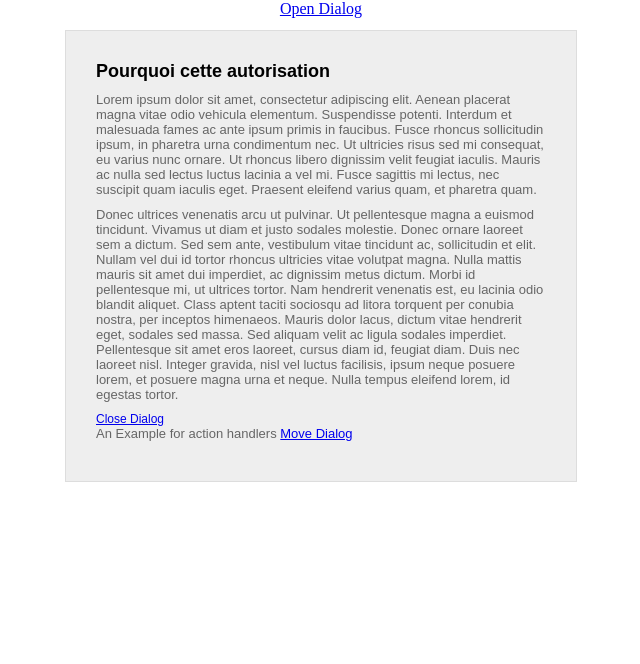
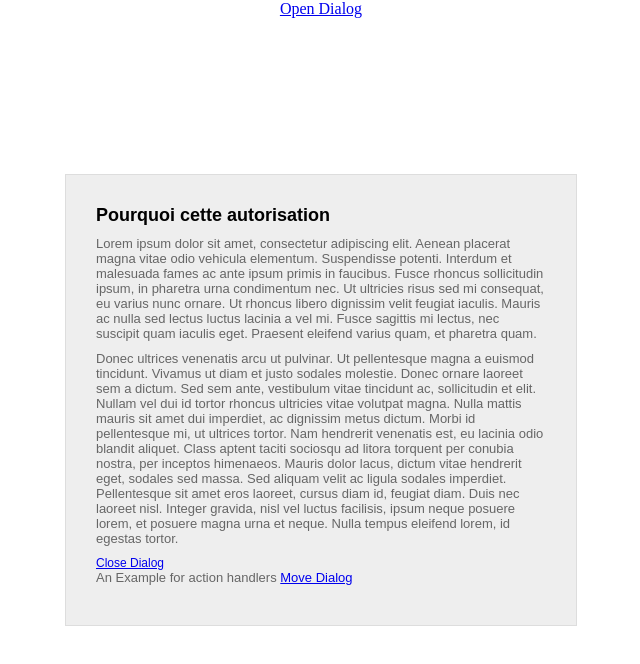
Before and after one commit to moorthy-g/kdialog, a website: page index.html in a window 1280 px wide. Both pictures are taken after a click on the link "Open Dialog". Shown: the whole page, without its empty margins (319-959 px from the left). Drawn offline with Linux system fonts and the light colour scheme.

Commit message:
change the dialog wrapper mandatory. so, its not plugin option anymore. And also add 'wrapperClass' plugin option

```diff
--- a/index.html
+++ b/index.html
@@ -10,8 +10,6 @@
 		$(document).ready(function(){
 
 			kDialog = $("#kdialog").kdialog({
-				wrapper: true,
-				position: ["center",30],
 				actionHandlers: {
 					"move" : function(){
 						$(this.element).css("marginLeft", "+=100");
--- a/js/kdialog.js
+++ b/js/kdialog.js
@@ -9,7 +9,7 @@
 			css: true,
 			modal: false,
 			actionHandlers: {},
-			wrapper: false,
+			wrapperClass: null,
 			position: ["center","center"], //null/integer
 			beforeOpen: function(){},
 			beforeClose: function(){},
@@ -25,7 +25,7 @@
 		this.init();
 	};
 
-	KDialog.prototype = function() { //anonymous scope, builts objects prototype
+	KDialog.prototype = function() { //anonymous scope, builds objects prototype
 
 		//static variables
 		var _busy = false, _animationPrefixed, _transitionPrefixed,	_animationEndEvent, _overlay;
@@ -61,12 +61,7 @@
 
 		var _close = function() {
 
-			//if the object has wrapper, close wrapper
-			if(this.settings.wrapper)
-				this.$wrapper.hide();
-			else
-				$(this.element).hide();
-
+			this.$wrapper.hide();
 			_busy = false;
 			this.isOpen = false;
 
@@ -99,17 +94,13 @@
 				_overlay.insertBefore($dialog);
 			}
 
-			 if(_self.settings.wrapper && !_self.$wrapper) {
-			 	//create a wrapper. if the wrapper value is string, add it as a class for wrapper
-			 	_self.$wrapper = $("<div class='kwrapper"+(typeof _self.settings.wrapper=="string"?" "+_self.settings.wrapper:"")+"'></div>");
-			 	_self.$wrapper.hide();
-			 	$dialog.wrap(_self.$wrapper).show();
-			 	_self.$wrapper = $dialog.parent();
-			 }
+		 	//create a dialog wrapper. add if any wrapper class
+		 	$dialog.wrap("<div class='kwrapper"+(_self.settings.wrapperClass?" "+_self.settings.wrapperClass:"")+"'></div>");
+		 	_self.$wrapper = $dialog.parent();
 
 			/* tap any element that has [data-action=*], it performs the correspondent action handler
 			defined in plugin settings*/
-			$dialog.on("touchstart click", "[data-action]", function(e){
+			_self.$wrapper.on("touchstart click", "[data-action]", function(e){
 				e.preventDefault();
 				var action = this.getAttribute("data-action");
 				if(action === "close") { //default close action handler
@@ -134,12 +125,7 @@
 			_busy = true; //make the object busy
 			_self.isOpen = true;
 			_self.settings.beforeOpen(); //callback
-
-			//if the object has wrapper, show wrapper
-			if(_self.settings.wrapper)
-				_self.$wrapper.show();
-			else
-				$dialog.show();
+			_self.$wrapper.show();
 
 			//set position
 			if(_self.settings.position)
--- a/style/kdialog.css
+++ b/style/kdialog.css
@@ -1,6 +1,16 @@
 * {
 	margin: 0;
 	padding: 0;
+}
+.kwrapper {
+	position: absolute;
+	top: 0;
+	left: 0;
+	z-index: 1000;
+	perspective: 500px;
+	-moz-perspective: 500px;
+	-webkit-perspective: 500px;
+	display: none;
 }
 .kdialog {
 	background: #eee;
@@ -8,9 +18,6 @@
 	font: 12px sans-serif;
 	width: 450px;
 	padding: 30px;
-	position: absolute;
-	z-index: 1000;
-	display: none;
 }
 .kdialog h1 {
 	font-size: 18px;;
@@ -20,20 +27,6 @@
 	font-size: 13px;
 	color: #666;
 	margin-bottom: 10px;
-}
-.kwrapper {
-	position: absolute;
-	top: 0;
-	left: 0;
-	z-index: 1000;
-	perspective: 500px;
-	-moz-perspective: 500px;
-	-webkit-perspective: 500px;
-}
-.kwrapper .kdialog {
-	display: block;
-	position: relative;
-	z-index: auto;
 }
 .koverlay {
 	background: rgba(0,0,0,0.8);
```
